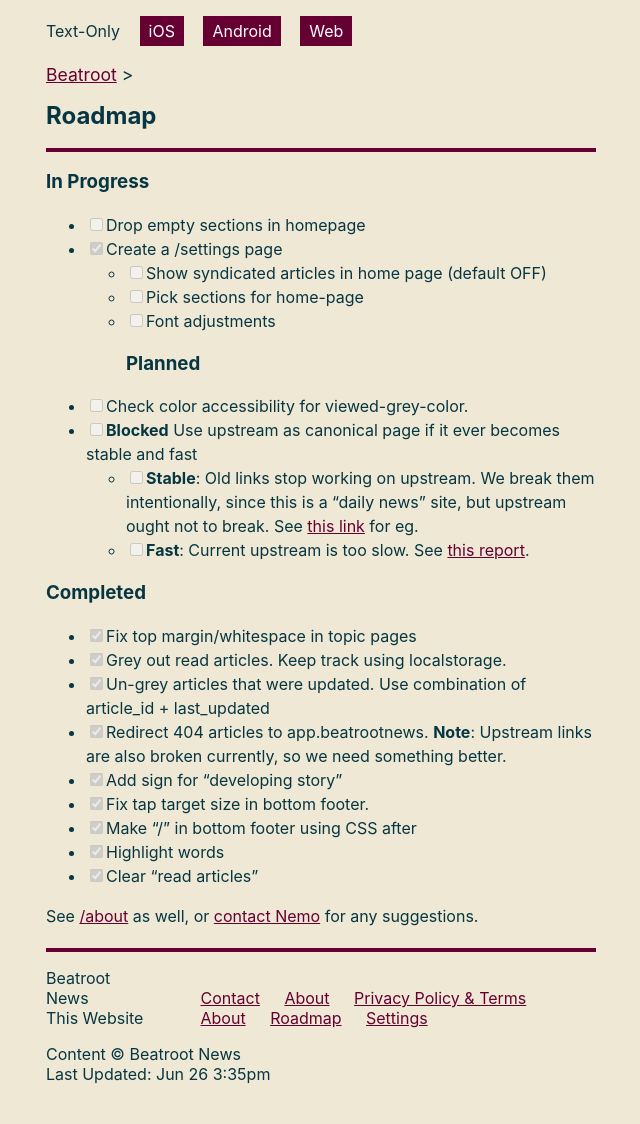
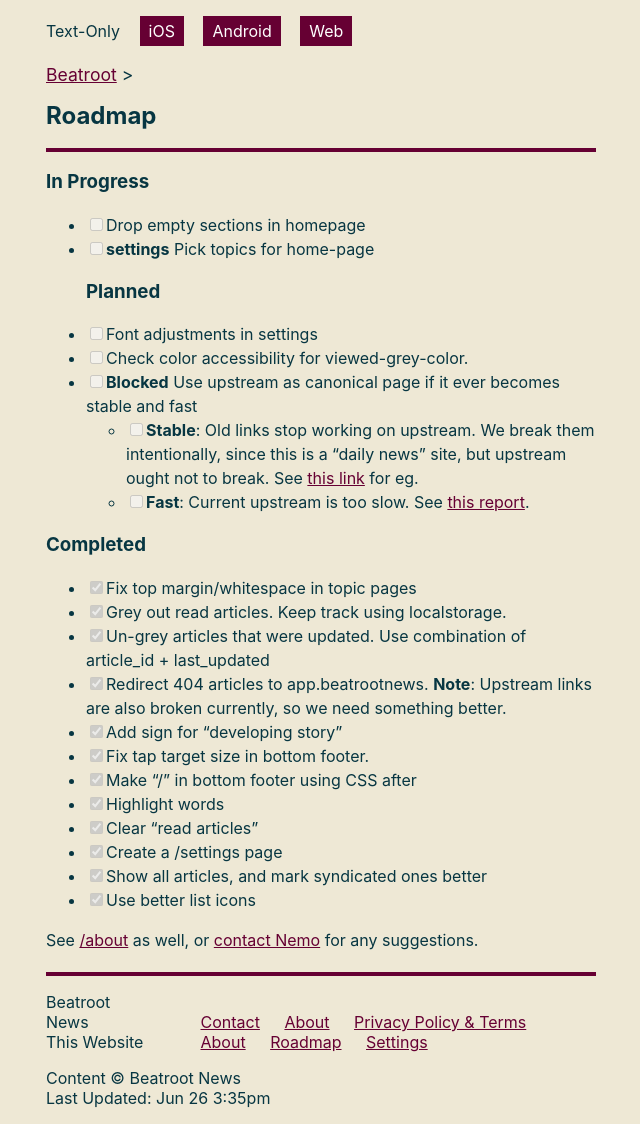
Before and after one commit to captn3m0/news, a Jekyll site: the page built from TODO.md, in a window 1280 px wide. Shown: the whole page, without its empty margins (319-959 px from the left). Built offline with Jekyll 4.4.1, drawn with Linux system fonts in a browser that asks for light colours; cached includes are drawn as plain includes; before the commit the page ends 1100 px from its top, so only the background shows below that.

Commit message:
Syndication and cache updates

```diff
--- a/TODO.md
+++ b/TODO.md
@@ -6,12 +6,10 @@
 
 ### In Progress
 - [ ] Drop empty sections in homepage
-- [x] Create a /settings page
-	- [ ] Show syndicated articles in home page (default OFF)
-	- [ ] Pick sections for home-page
-	- [ ] Font adjustments
+- [ ] **settings** Pick topics for home-page
 ### Planned
 
+- [ ] Font adjustments in settings
 - [ ] Check color accessibility for viewed-grey-color.
 - [ ] **Blocked** Use upstream as canonical page if it ever becomes stable and fast
 	- [ ] **Stable**: Old links stop working on upstream. We break them intentionally, since this is a "daily news"  site, but upstream ought not to break. See [this link](https://app.beatrootnews.com/#article-5773) for eg.
@@ -27,5 +25,8 @@
 - [x] Make "/" in bottom footer using CSS after
 - [x] Highlight words
 - [x] Clear "read articles"
+- [x] Create a /settings page
+- [x] Show all articles, and mark syndicated ones better
+- [x] Use better list icons
 
 See [/about](/about) as well, or [contact Nemo](https://captnemo.in/contact/) for any suggestions.
--- a/_includes/story.html
+++ b/_includes/story.html
@@ -1,8 +1,8 @@
-<details data-hash="{{include.story.id}}-{{include.story.date | date: '%s'}}">
+<details data-hash="{{include.story.id}}-{{include.story.date | date: '%s'}}" data-syndicated={{include.story.syndicated|to_integer}}>
 	<summary>
-		<h3>
+		<h{{include.heading_level}}>
 			{% include_cached post-title.html trigger_warning=include.story.trigger_warning title=include.story.title %}
-		</h3>
+		</h{{include.heading_level}}>
 		{% if include.story.content.downcase contains "developing story" %}<span title="Developing Story">✍</span>{%endif%}
 	</summary>
 	<div class="details-content">{{include.story.content}}</div>
--- a/_includes/style.css
+++ b/_includes/style.css
@@ -111,12 +111,24 @@
   border-radius: 3px;
 }
 
+details > summary {
+  list-style-type: '🗞';;
+}
+
+details[data-syndicated="1"] > summary{
+  list-style-type: '📻';
+}
+
 details.viewed>summary {
   color: #999;
 }
 
 details .real-title {
   display: none;
+}
+
+details[open] > summary {
+  list-style-type: '📰';
 }
 details[open] .real-title {
   display: inline;
--- a/index.html
+++ b/index.html
@@ -12,11 +12,7 @@
 <h2><a href="/{{topic}}/">{{topic | capitalize}}</a></h2>
 	{% for post in site.pages %}
 	{% if post.topics and post.topics.first == topic %}
-
-		{% unless post.syndicated %}
-		{% include_cached story.html story=post %}
-		{% endunless %}
-
+		{% include_cached story.html story=post heading_level=3%}
 	{%endif%}
 	{% endfor %}
 </div>
```
Also changed, not shown: _layouts/topic.html (+3 -14 lines), README.md.
